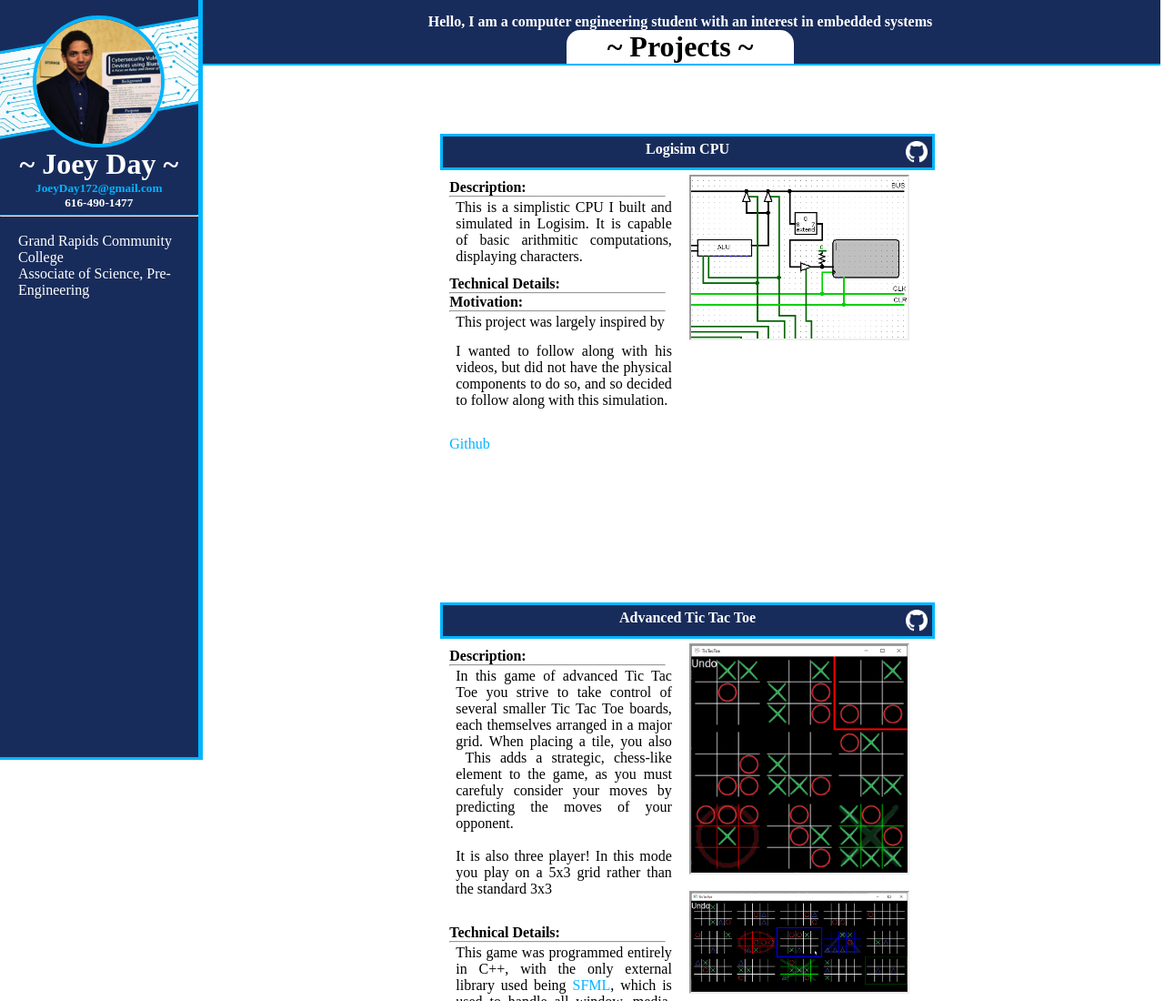
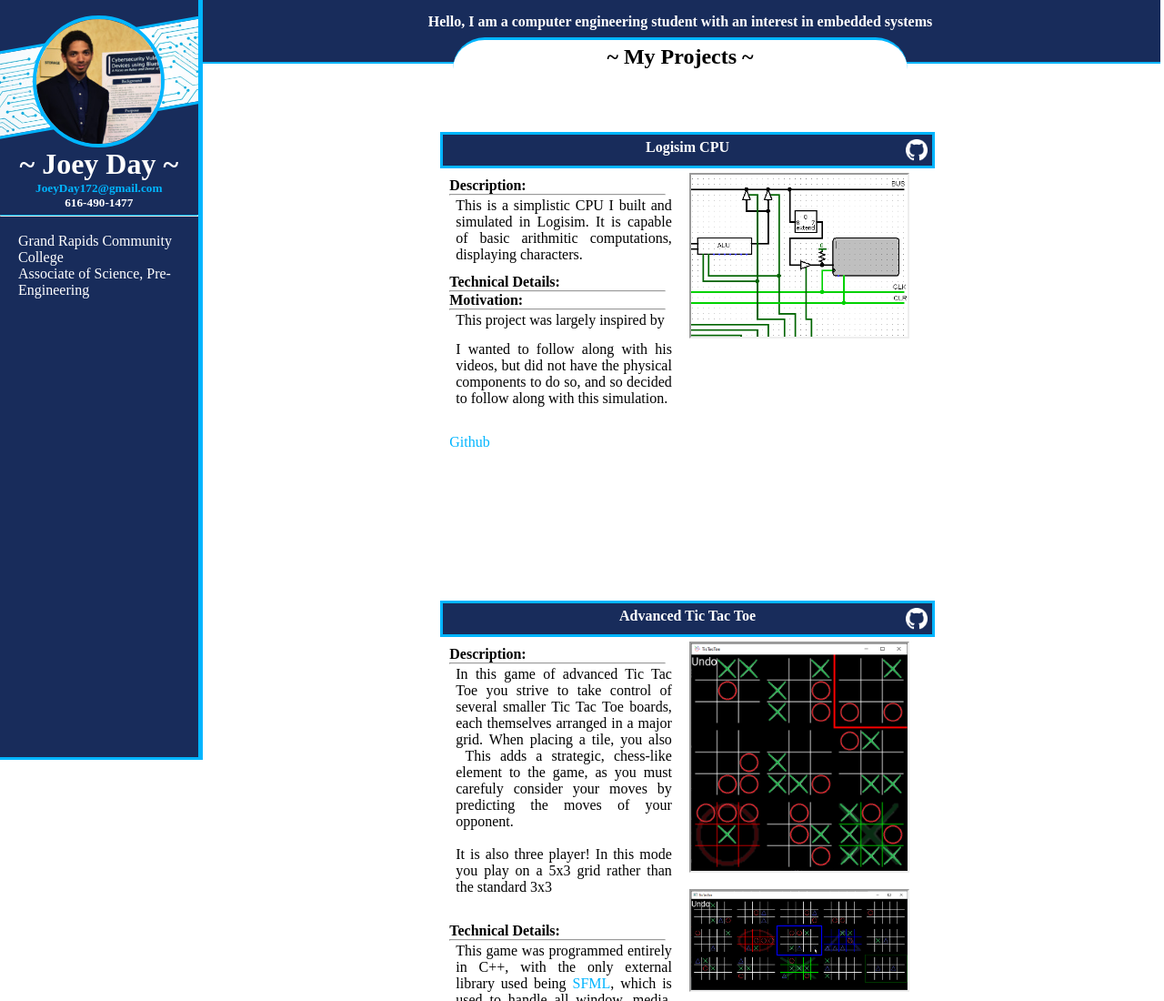
Before and after one commit to Joey172/Portfolio, a plain HTML site: page index.html in a window 1280 px wide. Shown: the top 1100 px of the page at 91% size. Drawn offline with Linux system fonts and the light colour scheme.

Commit message:
Revert "Improvements to formatting/layout; Added sections to project descriptions"
Improved formatting and added header.

```diff
--- a/index.html
+++ b/index.html
@@ -45,7 +45,7 @@
           <p id='info'> <b>
             Hello, I am a computer engineering student with an interest in embedded systems
           </b></p>
-		  <h1>~ Projects ~</h1>
+		  <h2>~ My Projects ~</h2>
         </div>
 		<div id='Projects'>
 			<div class='project'>
--- a/style.css
+++ b/style.css
@@ -129,17 +129,19 @@
 		margin-right:auto;
 		padding-top:15px;
 	}
-	#about h1 {
+	#about h2 {
 		background-color:white;
-		border: 5px 5x 0px 0px solid black;
-
-		border-radius: 15px 15px 0px 0px;
-		width:250px;
+		border: 5px 15x 0px 0px;
+		border-color:#00B5FF;
+		border-style: solid none none none;
+		border-radius: 40px 40px 0px 0px;
+		width:500px;
 		position:relative;
 		text-align:center;
 		margin-left:auto;
 		margin-right:auto;
-		top:35%;
+		padding-top:5;
+		bottom:-8px;
 	}
 
     .button {
```
